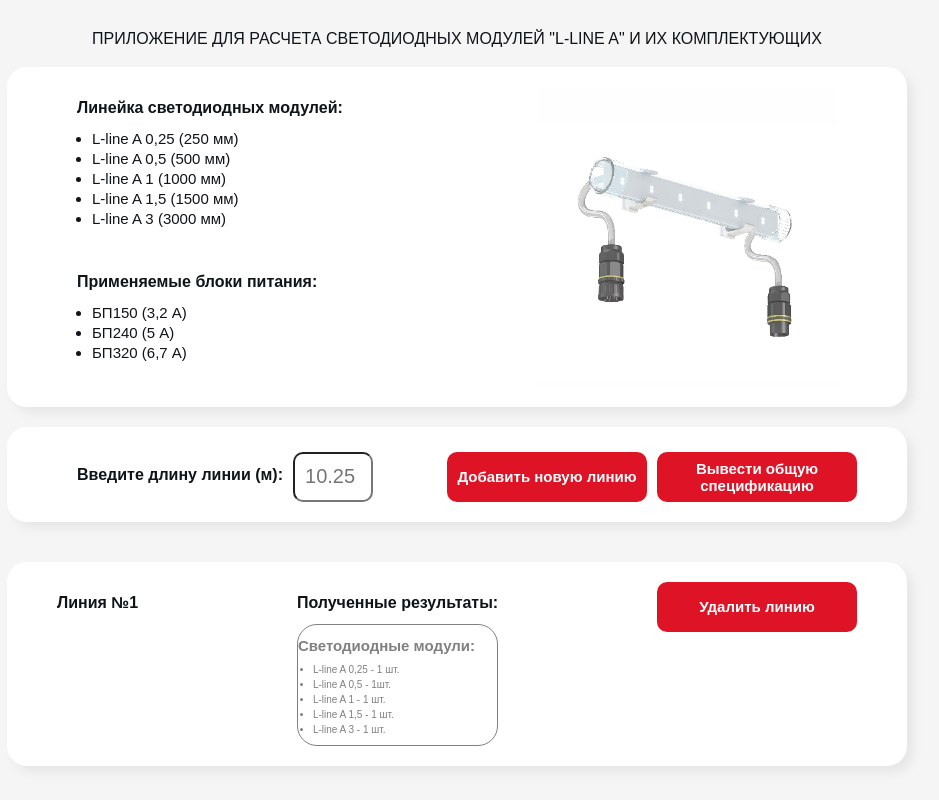
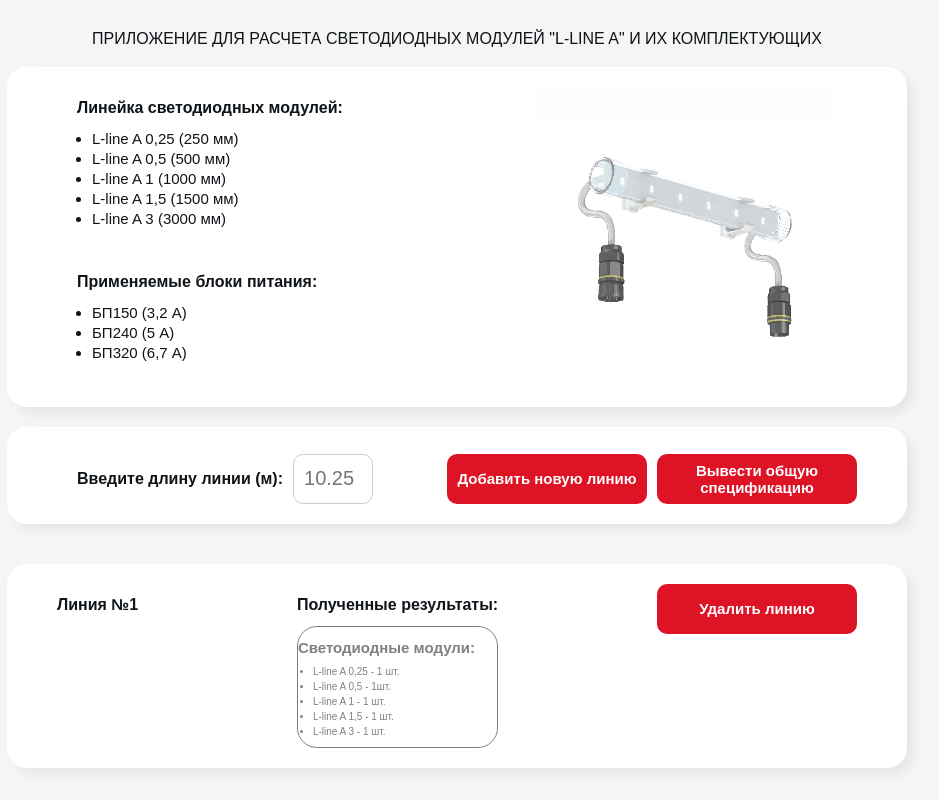
Before and after one commit to Sukre22/ledelline, a React app: page / in a window 1280 px wide. Shown: the whole page, without its empty margins (183-1122 px from the left). Built offline with nearby package versions, Linux system fonts and the light colour scheme.

Commit message:
edited second section v2

```diff
--- a/src/components/line-add/line-add.css
+++ b/src/components/line-add/line-add.css
@@ -17,7 +17,7 @@
 }
 
 .input-container_get-h2 {
-    margin-top: 20px;
+    margin-top: 24px;
     font-size: 16px;
     margin-left: 50px;
 }
@@ -37,11 +37,13 @@
     box-sizing: border-box;
     padding: 10px;
     border-radius: 10px;
+    border: 1px solid #cecece;
     font-size: 20px;
     margin-left: 10px;
-    margin-top: 5px;
+    margin-top: 7px;
     width: 80px;
     height: 50px;
+    outline: none;
 }
 
 .input-container_buttons {
@@ -69,7 +71,7 @@ button {
     font-size: 15px;
     transition: 0.5s;
     cursor: pointer;
-    margin-top: 5px;
+    margin-top: 7px;
 }
 
 button:hover {
--- a/src/components/line-list-item/line-list-item.js
+++ b/src/components/line-list-item/line-list-item.js
@@ -5,7 +5,7 @@ const LineListItem = () => {
     return (
         <div className={'line-list-item_container'}>
              <h2 className={'line-list-item_container-description'}>Линия №1</h2>
-             <div clasccName={'line-list-item_container-wrap'}>
+             <div className={'line-list-item_container-wrap'}>
 
                  <div className={'line-list-item_container-wrap-results'}>
                         <h2 className={'line-list-item_container-wrap-results-head'}>Полученные результаты:</h2>
```
